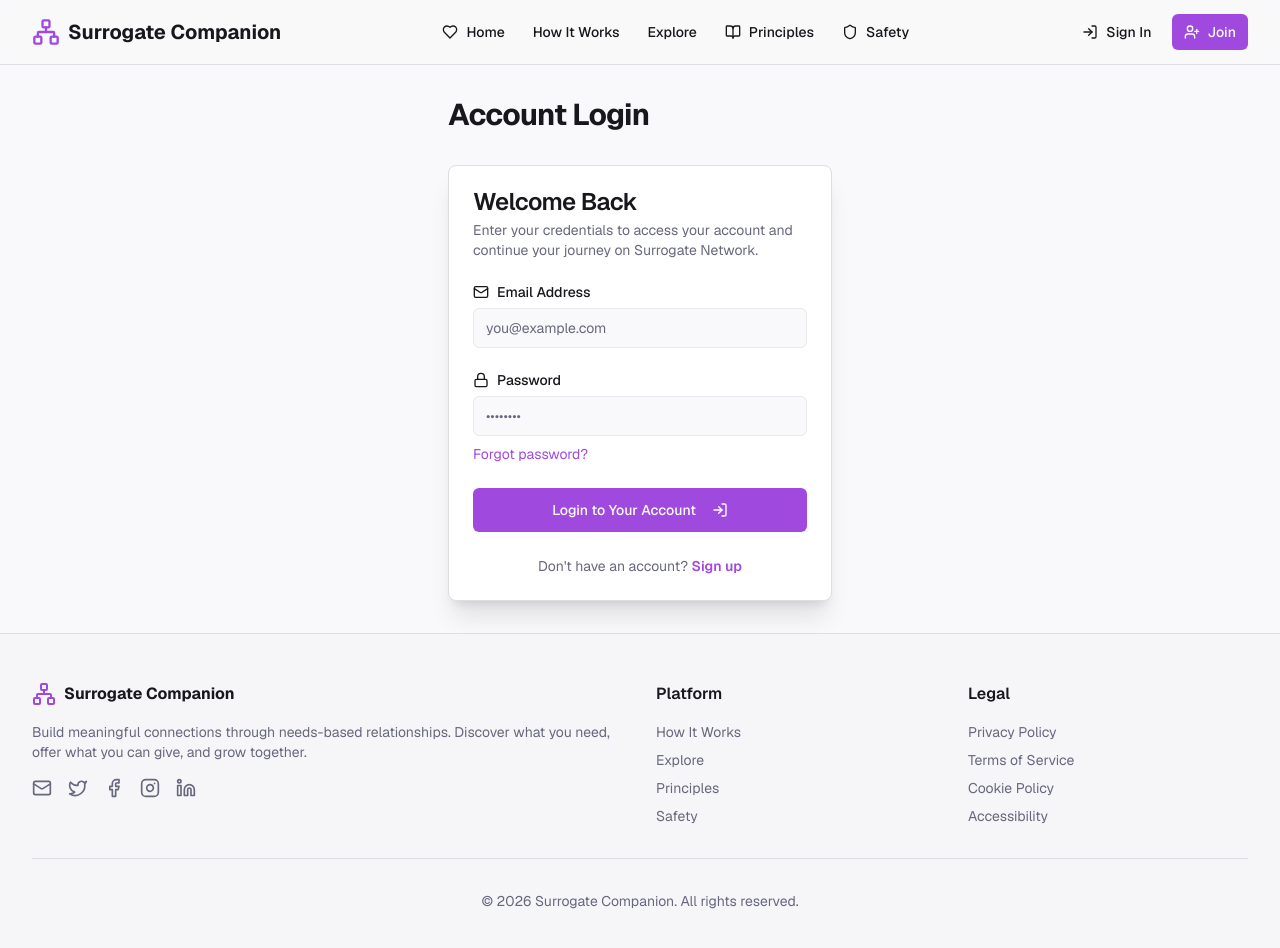
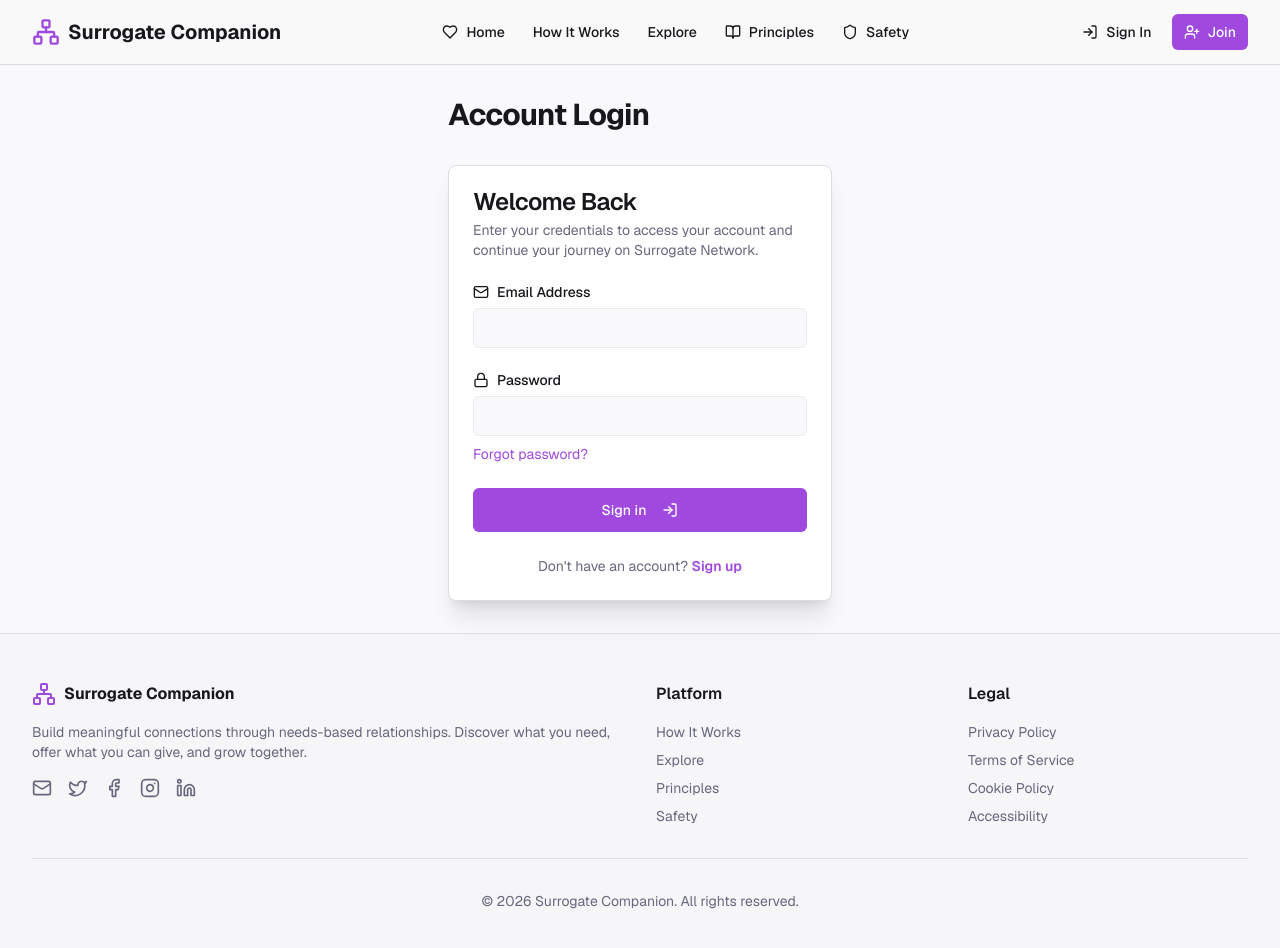
Before and after one commit to agustealo/Surrogate-Network, a Next.js app: page /login in a window 1280 px wide. Shown: the top 948 px of the page. Built offline with nearby package versions, Linux system fonts and the light colour scheme.

Commit message:
feat: wire real Supabase authentication

```diff
--- a/src/components/forms/LoginForm.tsx
+++ b/src/components/forms/LoginForm.tsx
@@ -1,100 +1,71 @@
-
 "use client";
 
 import { zodResolver } from "@hookform/resolvers/zod";
 import { useForm } from "react-hook-form";
 import * as z from "zod";
+import { useRouter } from "next/navigation";
+import Link from "next/link";
+import { LogIn, Mail, Lock } from "lucide-react";
+import { createClient } from "@/infrastructure/supabase/browser";
 import { Button } from "@/components/ui/button";
-import {
-  Form,
-  FormControl,
-  FormDescription,
-  FormField,
-  FormItem,
-  FormLabel,
-  FormMessage,
-} from "@/components/ui/form";
+import { Form, FormControl, FormDescription, FormField, FormItem, FormLabel, FormMessage } from "@/components/ui/form";
 import { Input } from "@/components/ui/input";
 import { useToast } from "@/hooks/use-toast";
-import { LogIn, Mail, Lock } from "lucide-react";
-import Link from "next/link";
 
 const loginFormSchema = z.object({
   email: z.string().email("Please enter a valid email address."),
-  password: z.string().min(6, "Password must be at least 6 characters."),
+  password: z.string().min(8, "Password must be at least 8 characters."),
 });
 
 type LoginFormValues = z.infer<typeof loginFormSchema>;
 
-interface LoginFormProps {
-  onSubmit: (data: LoginFormValues) => void;
-}
-
-export function LoginForm({ onSubmit }: LoginFormProps) {
+export function LoginForm() {
+  const router = useRouter();
   const { toast } = useToast();
   const form = useForm<LoginFormValues>({
     resolver: zodResolver(loginFormSchema),
-    defaultValues: {
-      email: "",
-      password: "",
-    },
+    defaultValues: { email: "", password: "" },
     mode: "onChange",
   });
 
-  const handleFormSubmit = (data: LoginFormValues) => {
-    onSubmit(data);
-    // In a real app, onSubmit would handle success/error toasts based on API response
-    toast({
-      title: "Login Submitted (Mock)",
-      description: "Your login attempt has been processed.",
-    });
-    // form.reset(); // Optionally reset form
+  const handleFormSubmit = async ({ email, password }: LoginFormValues) => {
+    const supabase = createClient();
+    const { error } = await supabase.auth.signInWithPassword({ email, password });
+
+    if (error) {
+      form.setError("root", { message: error.message });
+      return;
+    }
+
+    toast({ title: "Welcome back", description: "You are signed in." });
+    router.replace("/home");
+    router.refresh();
   };
 
   return (
     <Form {...form}>
       <form onSubmit={form.handleSubmit(handleFormSubmit)} className="space-y-6">
-        <FormField
-          control={form.control}
-          name="email"
-          render={({ field }) => (
+        <FormField control={form.control} name="email" render={({ field }) => (
           <FormItem>
             <FormLabel className="flex items-center gap-2"><Mail className="h-4 w-4" /> Email Address</FormLabel>
-              <FormControl>
-                <Input type="email" placeholder="you@example.com" {...field} />
-              </FormControl>
+            <FormControl><Input type="email" autoComplete="email" {...field} /></FormControl>
             <FormMessage />
           </FormItem>
-          )}
-        />
-        <FormField
-          control={form.control}
-          name="password"
-          render={({ field }) => (
+        )} />
+        <FormField control={form.control} name="password" render={({ field }) => (
           <FormItem>
             <FormLabel className="flex items-center gap-2"><Lock className="h-4 w-4" /> Password</FormLabel>
-              <FormControl>
-                <Input type="password" placeholder="••••••••" {...field} />
-              </FormControl>
-              <FormDescription>
-                <Link href="#" className="text-sm text-primary hover:underline">
-                  Forgot password?
-                </Link>
-              </FormDescription>
+            <FormControl><Input type="password" autoComplete="current-password" {...field} /></FormControl>
+            <FormDescription><Link href="/forgot-password" className="text-sm text-primary hover:underline">Forgot password?</Link></FormDescription>
             <FormMessage />
           </FormItem>
-          )}
-        />
+        )} />
+        {form.formState.errors.root?.message && <p role="alert" className="text-sm text-destructive">{form.formState.errors.root.message}</p>}
         <Button type="submit" className="w-full" size="lg" disabled={form.formState.isSubmitting}>
-          {form.formState.isSubmitting ? "Logging in..." : "Login to Your Account"}
+          {form.formState.isSubmitting ? "Signing in..." : "Sign in"}
           {!form.formState.isSubmitting && <LogIn className="ml-2 h-5 w-5" />}
         </Button>
-        <p className="text-center text-sm text-muted-foreground">
-          Don&apos;t have an account?{' '}
-          <Link href="/signup" className="font-semibold text-primary hover:underline">
-            Sign up
-          </Link>
-        </p>
+        <p className="text-center text-sm text-muted-foreground">Don&apos;t have an account? <Link href="/signup" className="font-semibold text-primary hover:underline">Sign up</Link></p>
       </form>
     </Form>
   );
```
Lines whose indentation alone changed are shown as unchanged.
